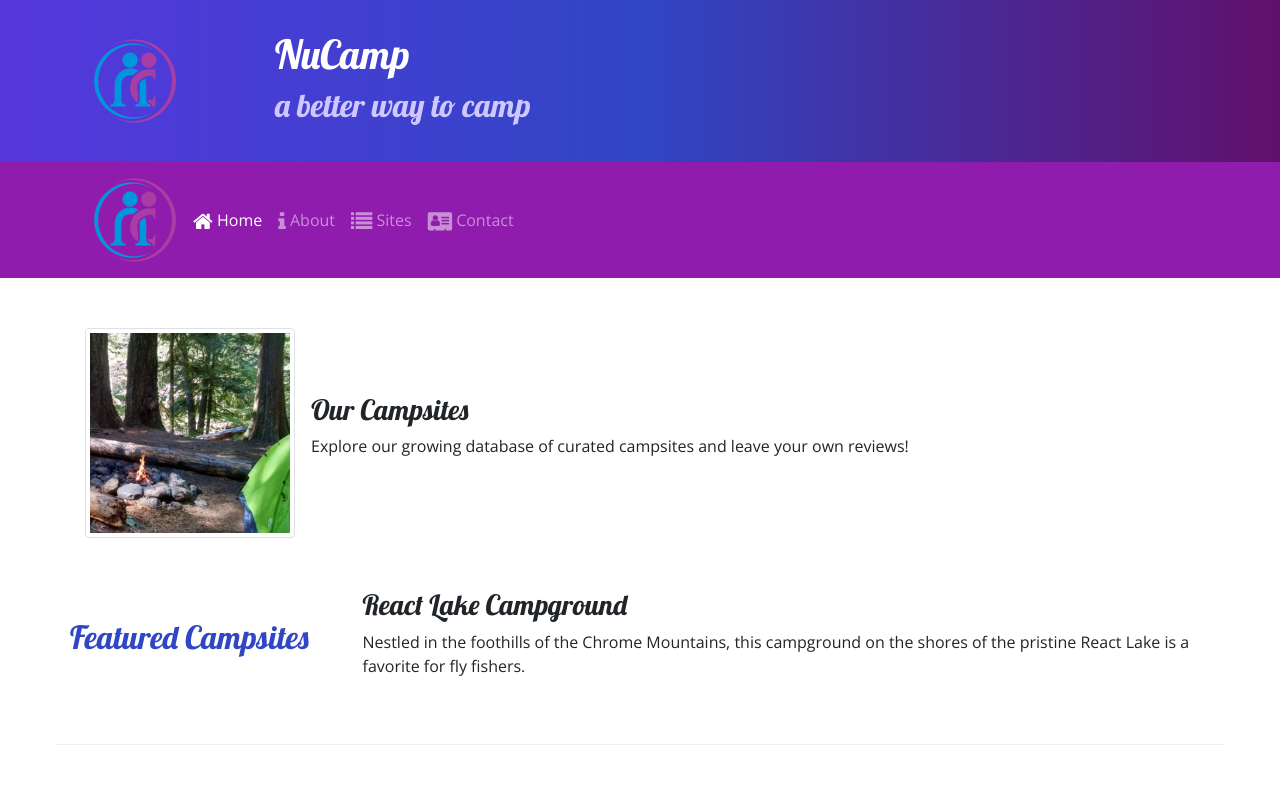
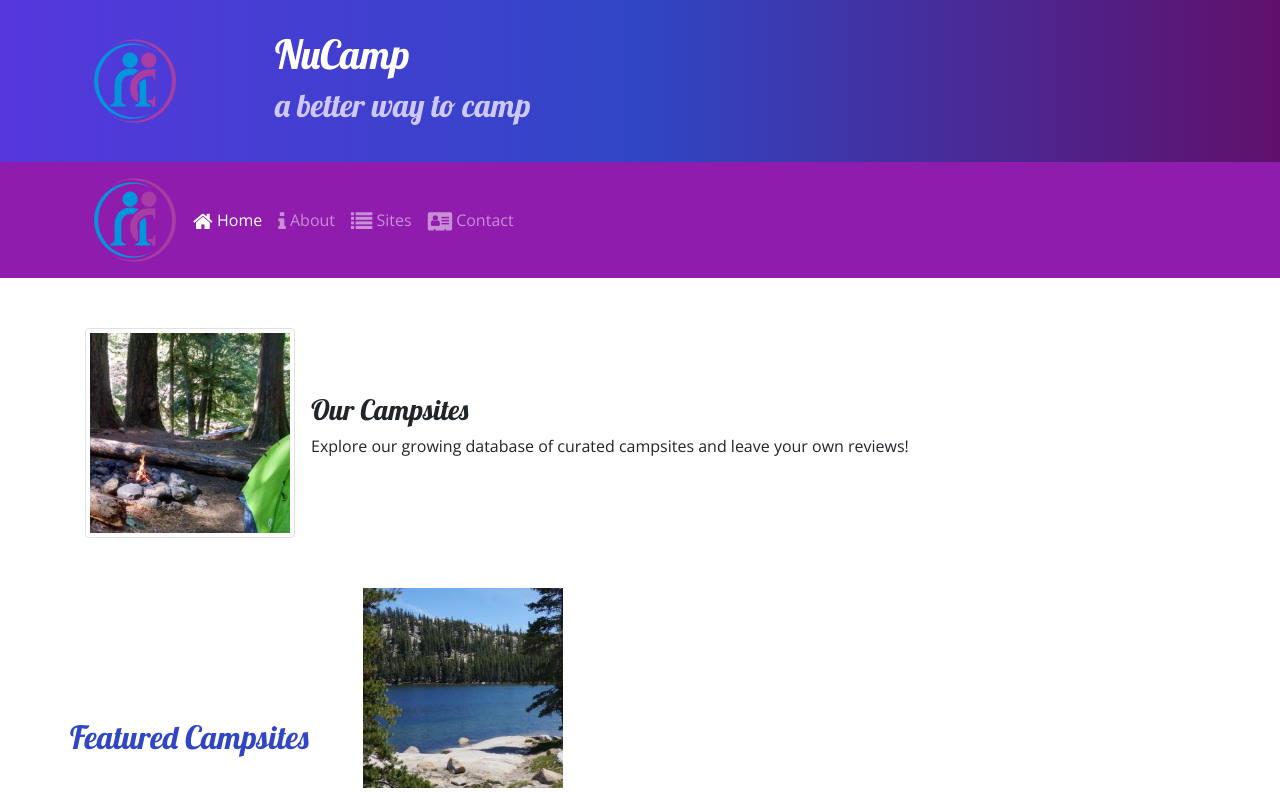
Before and after one commit to Sultan1992/Bootstrap-Project, a website: page index.html in a window 1280 px wide. Shown: the top 792 px of the page. Drawn offline with nearby package versions, Linux system fonts and the light colour scheme.

Commit message:
index page modifed

```diff
--- a/index.html
+++ b/index.html
@@ -71,6 +71,7 @@
                         <h2>Featured Campsites</h2>
                     </div>
                     <div class="col">
+                        <img src="img/react-lake-thumb.jpg" class="img-fluid" />
                         <h3>React Lake Campground</h3>
                         <p class="d-none d-sm-block">Nestled in the foothills of the Chrome Mountains, this campground on the shores of the pristine React Lake is a favorite for fly fishers.</p>
                        </div>
--- a/package.json
+++ b/package.json
@@ -15,6 +15,7 @@
   },
   "dependencies": {
     "bootstrap": "^4.5.2",
+    "bootstrap-icons": "^1.4.1",
     "bootstrap-social": "^5.1.1",
     "font-awesome": "^4.7.0",
     "jquery": "^3.5.1",
```
Also changed, not shown: 2 other files.
